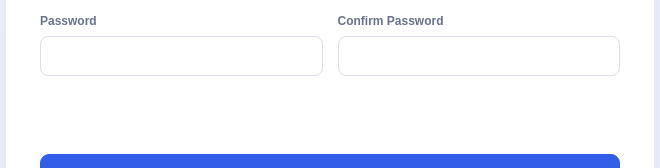
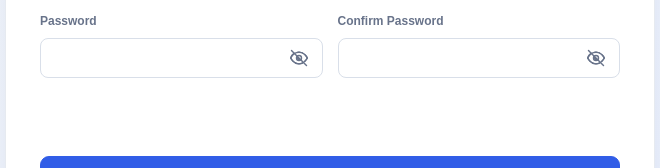
Before and after one commit to DavidSIMBI/campus-plan, a plain HTML site: page register.html in a window 1280 px wide. Shown: the part 498-666 px from the top of the page, 310-970 px from the left. Drawn offline with Linux system fonts and the light colour scheme.

Commit message:
Add password visibility toggle

```diff
--- a/css/style.css
+++ b/css/style.css
@@ -2074,6 +2074,57 @@ textarea:focus-visible {
   color: var(--muted);
   margin: 0 0 22px;
 }
+.password-form-field {
+  display: grid;
+  gap: 6px;
+  color: var(--muted);
+  font-size: 12px;
+  font-weight: 700;
+}
+.password-form-field > label {
+  color: inherit;
+  font-size: inherit;
+  font-weight: inherit;
+}
+.password-field {
+  position: relative;
+  display: block;
+  width: 100%;
+  margin-top: 2px;
+}
+.password-field input {
+  display: block;
+  width: 100%;
+  padding-right: 44px;
+}
+.password-toggle {
+  position: absolute;
+  top: 50%;
+  right: 7px;
+  display: grid;
+  width: 34px;
+  height: 34px;
+  place-items: center;
+  padding: 6px;
+  transform: translateY(-50%);
+  border: 0;
+  border-radius: 6px;
+  background: transparent;
+  color: var(--muted);
+}
+.password-toggle:hover {
+  background: var(--blue-soft);
+  color: var(--blue);
+}
+.password-toggle svg {
+  width: 20px;
+  height: 20px;
+  fill: none;
+  stroke: currentColor;
+  stroke-linecap: round;
+  stroke-linejoin: round;
+  stroke-width: 1.7;
+}
 .auth-switch {
   text-align: center;
   margin-top: 22px !important;
@@ -2354,11 +2405,17 @@ textarea:focus-visible {
   color: var(--ink);
   font-size: 12px;
 }
+.login-form-panel .password-form-field {
+  color: var(--ink);
+}
 .login-form-panel .form-grid input {
   min-height: 48px;
   margin-top: 2px;
   border-radius: 9px;
   background: var(--input-bg);
+}
+.login-form-panel .form-grid .password-field input {
+  margin-top: 0;
 }
 .login-form-panel .button {
   min-height: 48px;
--- a/register.html
+++ b/register.html
@@ -44,18 +44,63 @@
             <option>Year 3</option>
             <option>Year 4</option></select
           ><span class="field-error"></span></label
-        ><label
-          >Password<input
-            id="reg-password"
-            type="password"
-            minlength="6"
-            required /><span class="field-error"></span></label
-        ><label
-          >Confirm Password<input
-            id="reg-confirm"
-            type="password"
-            required /><span class="field-error"></span
-        ></label>
+        ><div class="password-form-field">
+          <label for="reg-password">Password</label>
+          <span class="password-field">
+            <input
+              id="reg-password"
+              type="password"
+              minlength="6"
+              required
+            />
+            <button
+              class="password-toggle"
+              type="button"
+              data-password-toggle
+              aria-label="Show password"
+              aria-controls="reg-password"
+              aria-pressed="false"
+            >
+              <svg viewBox="0 0 24 24" aria-hidden="true" focusable="false">
+                <g class="password-eye">
+                  <path d="M2 12s3.6-7 10-7 10 7 10 7-3.6 7-10 7S2 12 2 12Z"></path>
+                  <circle cx="12" cy="12" r="3"></circle>
+                </g>
+                <g class="password-eye-off" hidden>
+                  <path d="m3 3 18 18M10.6 10.6a2 2 0 0 0 2.8 2.8"></path>
+                  <path d="M9.9 5.2A10.8 10.8 0 0 1 12 5c6.4 0 10 7 10 7a15.8 15.8 0 0 1-3.1 3.9M6.2 6.2C3.5 8.1 2 12 2 12s3.6 7 10 7a10.8 10.8 0 0 0 4.1-.8"></path>
+                </g>
+              </svg>
+            </button>
+          </span>
+          <span class="field-error"></span>
+        </div
+        ><div class="password-form-field">
+          <label for="reg-confirm">Confirm Password</label>
+          <span class="password-field">
+            <input id="reg-confirm" type="password" required />
+            <button
+              class="password-toggle"
+              type="button"
+              data-password-toggle
+              aria-label="Show password"
+              aria-controls="reg-confirm"
+              aria-pressed="false"
+            >
+              <svg viewBox="0 0 24 24" aria-hidden="true" focusable="false">
+                <g class="password-eye">
+                  <path d="M2 12s3.6-7 10-7 10 7 10 7-3.6 7-10 7S2 12 2 12Z"></path>
+                  <circle cx="12" cy="12" r="3"></circle>
+                </g>
+                <g class="password-eye-off" hidden>
+                  <path d="m3 3 18 18M10.6 10.6a2 2 0 0 0 2.8 2.8"></path>
+                  <path d="M9.9 5.2A10.8 10.8 0 0 1 12 5c6.4 0 10 7 10 7a15.8 15.8 0 0 1-3.1 3.9M6.2 6.2C3.5 8.1 2 12 2 12s3.6 7 10 7a10.8 10.8 0 0 0 4.1-.8"></path>
+                </g>
+              </svg>
+            </button>
+          </span>
+          <span class="field-error"></span>
+        </div>
         <p id="register-success" class="form-notice full"></p>
         <button class="button full">Create Account</button>
       </form>
```
Also changed, not shown: login.html (+24 -3 lines), js/script.js.
